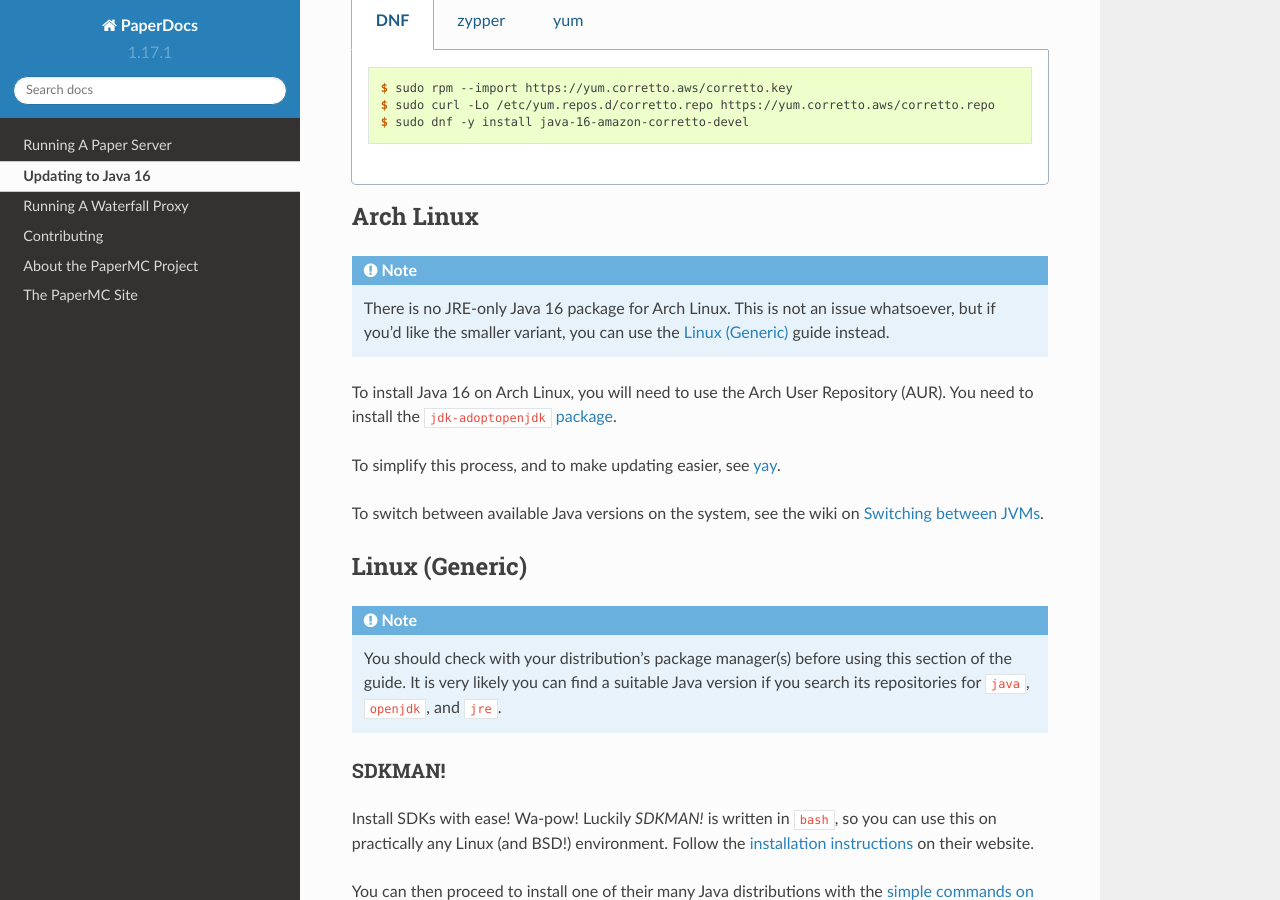
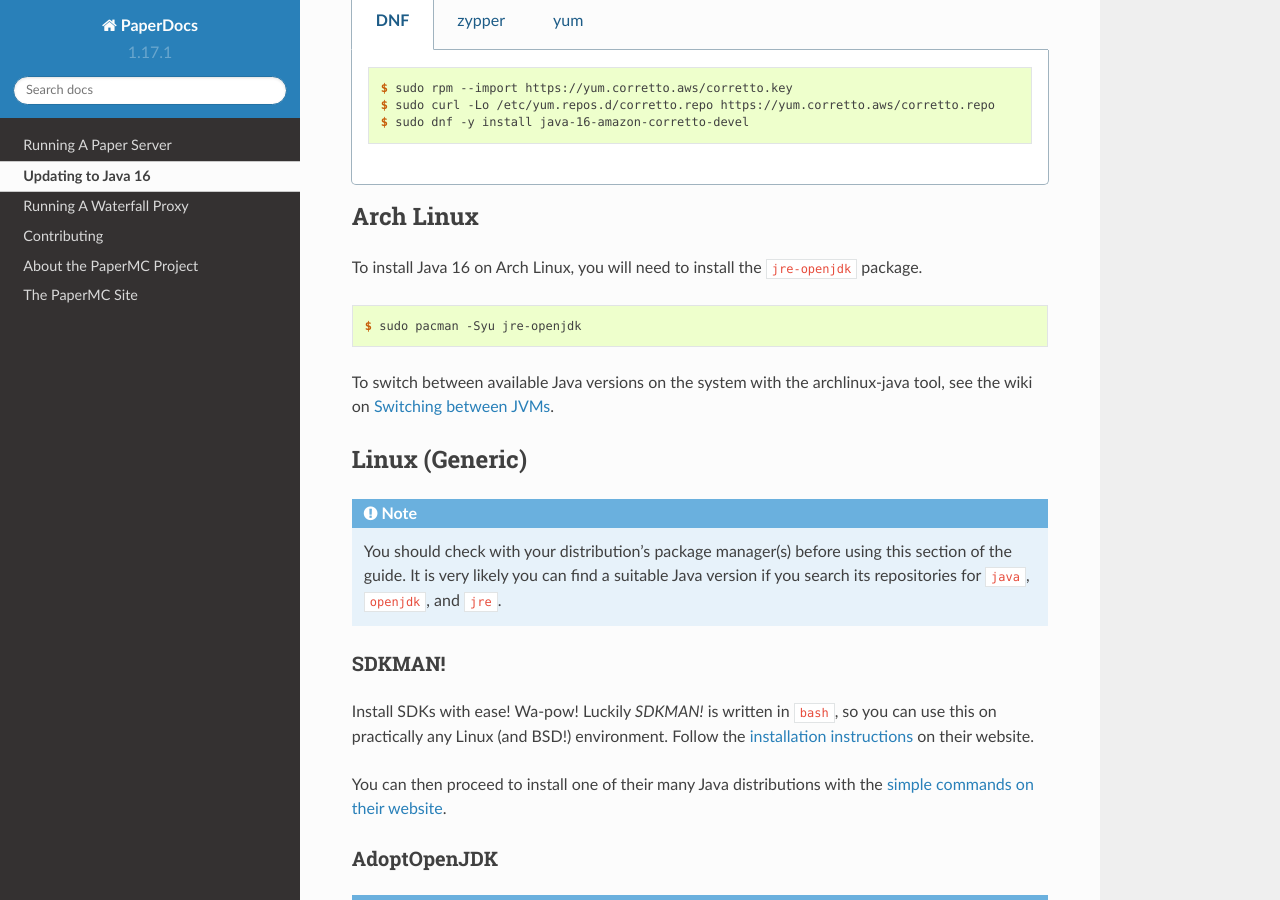
Before and after one commit to PaperMC/PaperDocs, a Sphinx documentation site: the page built from source/java-update/index.rst, in a window 1280 px wide and 900 px high, scrolled down 6111 px. Built offline with Sphinx 7.4.7 and the Read the Docs theme 2.0.0, drawn with Linux system fonts in a browser that asks for light colours.

Commit message:
Update java-update instructions for Arch Linux
Fixes #83

```diff
--- a/source/java-update/index.rst
+++ b/source/java-update/index.rst
@@ -224,23 +224,15 @@
 
 .. i use arch, btw
 
-.. note::
+To install Java 16 on Arch Linux, you will need to install the ``jre-openjdk``
+package.
 
-    There is no JRE-only Java 16 package for Arch Linux. This is not an issue
-    whatsoever, but if you'd like the smaller variant, you can use the `Linux
-    (Generic)`_ guide instead.
+.. code-block:: console
 
-To install Java 16 on Arch Linux, you will need to use the Arch User Repository
-(AUR). You need to install the |jdk-adoptopenjdk AUR package|_.
+   $ sudo pacman -Syu jre-openjdk
 
-.. |jdk-adoptopenjdk AUR package| replace:: ``jdk-adoptopenjdk`` package
-.. _jdk-adoptopenjdk AUR package: https://aur.archlinux.org/packages/jdk-adoptopenjdk/
-
-To simplify this process, and to make updating easier, see `yay
-<https://github.com/Jguer/yay>`_.
-
-To switch between available Java versions on the system, see the wiki on
-`Switching between JVMs <https://wiki.archlinux.org/title/Java#Switching_between_JVM>`_.
+To switch between available Java versions on the system with the archlinux-java
+tool, see the wiki on `Switching between JVMs <https://wiki.archlinux.org/title/Java#Switching_between_JVM>`_.
 
 Linux (Generic)
 ===============
```
